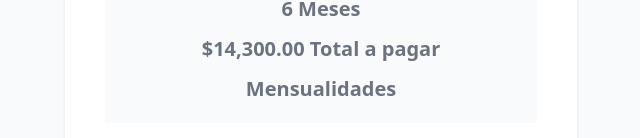
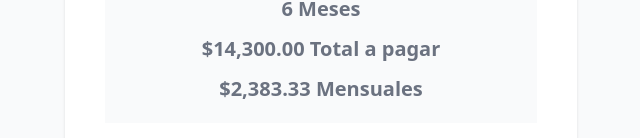
Before and after one commit to TrujiDev/LoanQuoter, a React (Vite) app: page / in a window 1280 px wide. Shown: the part 574-712 px from the top of the page, without its empty margins (319-959 px from the left). Built offline with nearby package versions, Linux system fonts and the light colour scheme.

Commit message:
Add monthly payment calculation

```diff
--- a/src/App.jsx
+++ b/src/App.jsx
@@ -7,10 +7,15 @@ function App() {
 	const [quantity, setQuantity] = useState(10000);
 	const [months, setMonths] = useState(6);
 	const [total, setTotal] = useState(0);
+	const [pay, setPay] = useState(0);
 
 	useEffect(() => {
 		setTotal(calculateTotalPay(quantity, months));
 	}, [quantity, months]);
+
+	useEffect(() => {
+		setPay(total / months);
+	}, [total, months]);
 
 	const MIN = 0;
 	const MAX = 20000;
@@ -94,7 +99,7 @@ function App() {
 					{months} Meses
 				</p>
 				<p className='text-xl text-gray-500 text-center font-bold'>{ formatMoney(total) } Total a pagar</p>
-				<p className='text-xl text-gray-500 text-center font-bold'>Mensualidades</p>
+				<p className='text-xl text-gray-500 text-center font-bold'>{ formatMoney(pay) } Mensuales</p>
 			</div>
 		</div>
 	);
```
